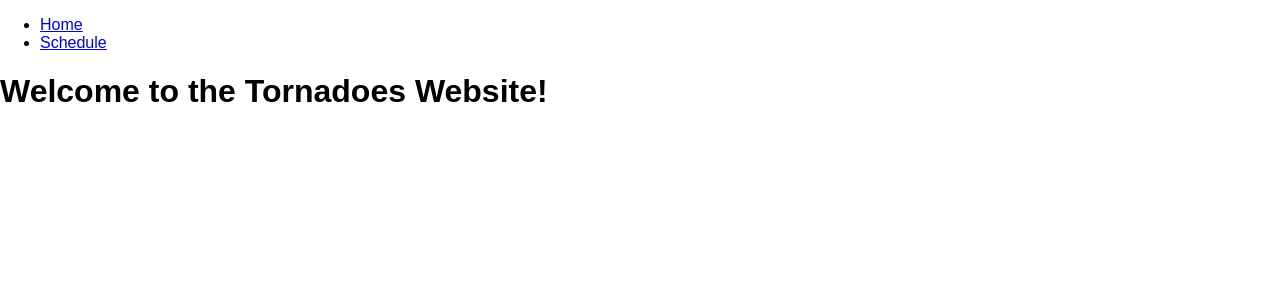
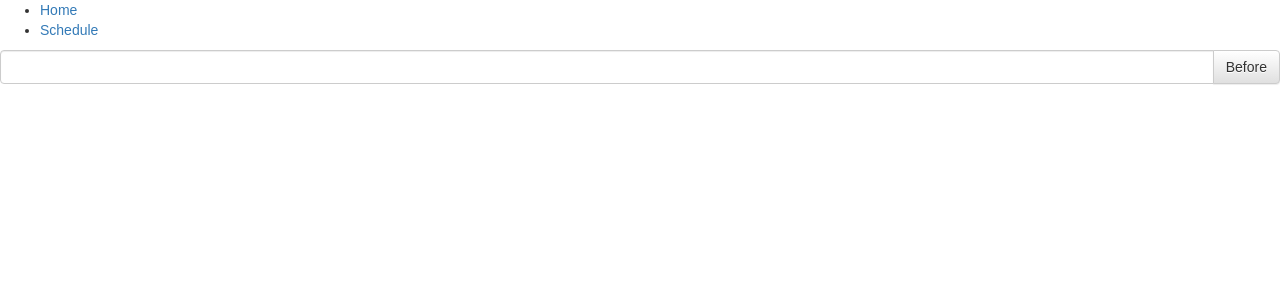
Before and after one commit to WillianAgostini/desbravador, a React (Create React App) app: page / in a window 1280 px wide. Shown: the top 300 px of the page. Built offline with nearby package versions, Linux system fonts and the light colour scheme.

Commit message:
add bootstrap

```diff
--- a/package.json
+++ b/package.json
@@ -7,6 +7,7 @@
     "lint-staged": "^4.0.1",
     "prettier": "^1.5.2",
     "react": "^15.6.1",
+    "react-bootstrap": "^0.31.0",
     "react-dom": "^15.6.1",
     "react-router": "^4.1.1",
     "react-router-dom": "^4.1.1",
--- a/public/index.html
+++ b/public/index.html
@@ -20,6 +20,15 @@
       work correctly both with client-side routing and a non-root public URL.
       Learn how to configure a non-root public URL by running `npm run build`.
     -->
+
+
+    <!-- Latest compiled and minified CSS -->
+<link rel="stylesheet" href="https://maxcdn.bootstrapcdn.com/bootstrap/latest/css/bootstrap.min.css">
+
+<!-- Optional theme -->
+<link rel="stylesheet" href="https://maxcdn.bootstrapcdn.com/bootstrap/latest/css/bootstrap-theme.min.css">
+
+
   <title>React App</title>
 </head>
 
--- a/src/views/home.js
+++ b/src/views/home.js
@@ -1,10 +1,26 @@
 import React, { Component } from "react";
+import {
+  Button,
+  FormGroup,
+  InputGroup,
+  FormControl,
+  Glyphicon,
+  DropdownButton,
+  MenuItem
+} from "react-bootstrap";
 
 class Home extends Component {
   render() {
     return (
       <div>
-        <h1>Welcome to the Tornadoes Website!</h1>
+        <FormGroup>
+          <InputGroup>
+            <FormControl type="text" />
+            <InputGroup.Button>
+              <Button>Before</Button>
+            </InputGroup.Button>
+          </InputGroup>
+        </FormGroup>
       </div>
     );
   }
--- a/src/views/schedule.js
+++ b/src/views/schedule.js
@@ -1,6 +1,6 @@
 import React, { Component } from "react";
 
-export class Schedule extends Comment {
+export class Schedule extends Component {
   render() {
     return (
       <div>
```
Also changed, not shown: 1 other file (tests, documents, lock files or other folders).
